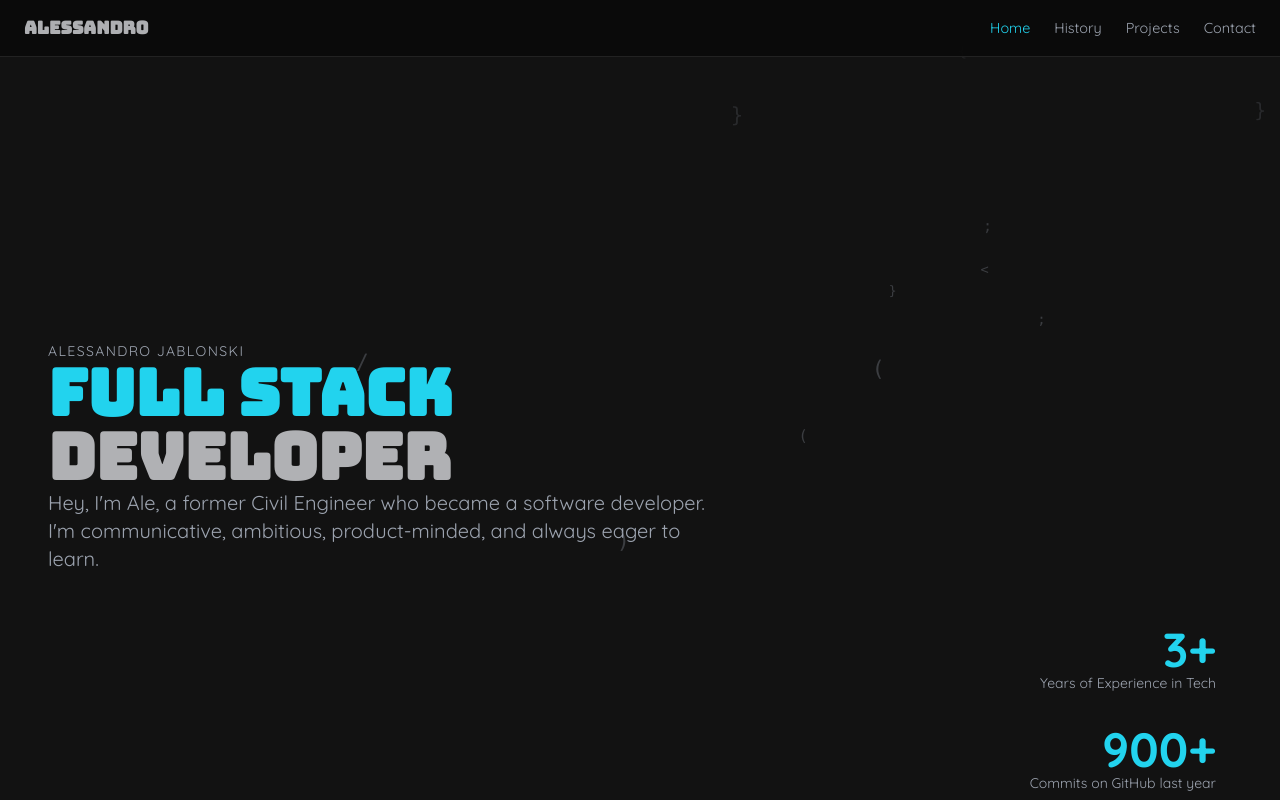
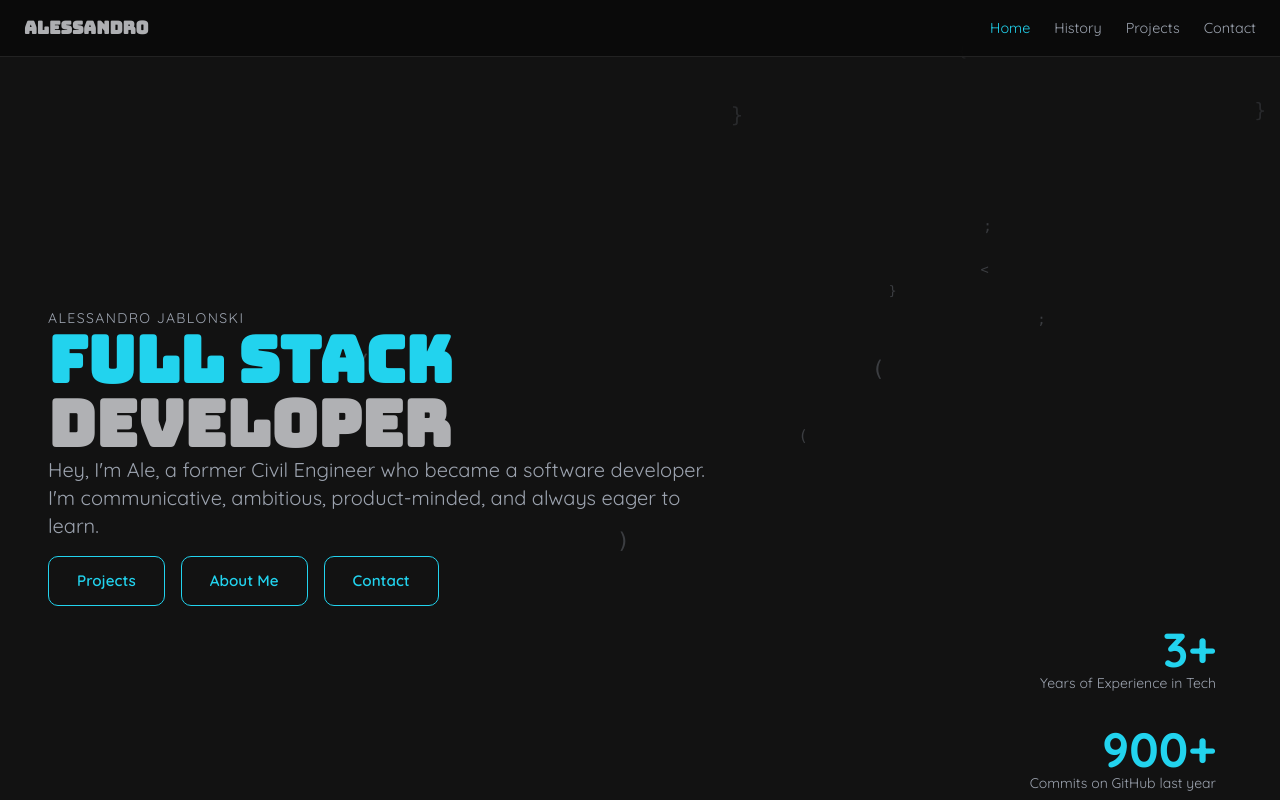
Before and after one commit to ale2502/portfolio-website, a React (Vite) app: page / in a window 1280 px wide. Shown: the top 800 px of the page. Built offline with nearby package versions, Linux system fonts and the light colour scheme.

Commit message:
Add hero nav buttons and simplify entrance animation

```diff
--- a/src/index.css
+++ b/src/index.css
@@ -113,6 +113,35 @@ h3 {
 
 main {
   flex: 1;
+}
+
+/* Hero buttons */
+.hero-btn {
+  display: inline-flex;
+  align-items: center;
+  justify-content: center;
+  padding: 0.75rem 1.75rem;
+  border-radius: 10px;
+  border: 1px solid var(--accent);
+  background: transparent;
+  color: var(--accent);
+  font-size: 0.95rem;
+  font-weight: 600;
+  transition:
+    background-color 0.2s ease,
+    color 0.2s ease,
+    transform 0.15s ease;
+}
+
+.hero-btn:hover {
+  background: var(--accent);
+  color: var(--bg);
+  text-decoration: none;
+  transform: translateY(-2px);
+}
+
+.hero-actions {
+  margin-top: 1rem;
 }
 
 /* Header / Nav */
--- a/src/pages/Home.tsx
+++ b/src/pages/Home.tsx
@@ -2,6 +2,7 @@ import { useRef } from 'react';
 import { motion } from 'framer-motion';
 import { useGSAP } from '@gsap/react';
 import gsap from 'gsap';
+import { Link } from 'react-router-dom';
 import LiteYouTubeEmbed from 'react-lite-youtube-embed';
 import 'react-lite-youtube-embed/dist/LiteYouTubeEmbed.css';
 import Timeline from '../components/Timeline';
@@ -10,14 +11,6 @@ import Projects from '../components/Projects';
 const skills = ['TypeScript', 'React', 'Node.js', 'SQL', 'Git', 'CSS'];
 
 export default function Home() {
-  // Hero
-  const heroRef = useRef<HTMLElement>(null);
-  const nameRef = useRef<HTMLParagraphElement>(null);
-  const headingRef = useRef<HTMLHeadingElement>(null);
-  const paraRef = useRef<HTMLParagraphElement>(null);
-  const statYearsRef = useRef<HTMLDivElement>(null);
-  const statCommitsRef = useRef<HTMLDivElement>(null);
-
   // Video
   const videoSectionRef = useRef<HTMLElement>(null);
   const videoHeadingRef = useRef<HTMLHeadingElement>(null);
@@ -27,37 +20,14 @@ export default function Home() {
   const statementSectionRef = useRef<HTMLElement>(null);
   const statementTextRef = useRef<HTMLParagraphElement>(null);
 
-  // GSAP main hero
-  useGSAP(
-    () => {
-      const tl = gsap.timeline({
-        scrollTrigger: {
-          trigger: heroRef.current,
-          start: 'top top',
-          end: '+=60%',
-          scrub: 1,
-        },
-      });
-
-      tl.to(nameRef.current, { y: -90, ease: 'none' }, 0)
-        .to(headingRef.current, { y: -40, ease: 'none' }, 0)
-        .to(paraRef.current, { y: 30, ease: 'none' }, 0)
-        .to(statYearsRef.current, { y: -30, ease: 'none' }, 0)
-        .to(statCommitsRef.current, { y: 45, ease: 'none' }, 0)
-        .to(
-          [
-            nameRef.current,
-            headingRef.current,
-            paraRef.current,
-            statYearsRef.current,
-            statCommitsRef.current,
-          ],
-          { opacity: 0, ease: 'none' },
-          0.4,
-        );
+  const fadeUp = {
+    hidden: { opacity: 0, y: 20 },
+    visible: {
+      opacity: 1,
+      y: 0,
+      transition: { duration: 0.6, ease: 'easeOut' },
     },
-    { scope: heroRef },
-  );
+  };
 
   // GSAP video
   useGSAP(
@@ -105,46 +75,71 @@ export default function Home() {
   return (
     <>
       {/* Hero */}
-      <section
-        ref={heroRef}
-        className="relative flex items-center min-h-screen"
-      >
+      <section className="relative flex items-center min-h-screen">
         <div className="container text-left flex items-start gap-8 md:gap-16">
-          <div className="container text-left">
-            <p
-              ref={nameRef}
+          <motion.div
+            className="container text-left"
+            initial="hidden"
+            animate="visible"
+            variants={{ visible: { transition: { staggerChildren: 0.15 } } }}
+          >
+            <motion.p
+              variants={fadeUp}
               className="font-display text-sm md:text-ls tracking-widest text-text-muted uppercase mb-2"
             >
               Alessandro Jablonski
-            </p>
-            <h1 ref={headingRef} className="text-6xl md:text-8xl">
+            </motion.p>
+            <motion.h1 variants={fadeUp} className="text-6xl md:text-8xl">
               <span className="text-accent">FULL STACK</span>
               <br />
               DEVELOPER
-            </h1>
-            <p
-              ref={paraRef}
+            </motion.h1>
+            <motion.p
+              variants={fadeUp}
               className="mt-6 max-w-2xl text-lg md:text-xl text-text-muted"
             >
               Hey, I'm Ale, a former Civil Engineer who became a software
               developer. I'm communicative, ambitious, product-minded, and
               always eager to learn.
-            </p>
-          </div>
+            </motion.p>
+            <motion.div
+              variants={fadeUp}
+              className="hero-actions flex flex-wrap gap-4"
+            >
+              <Link to="/projects" className="hero-btn">
+                Projects
+              </Link>
+              <Link to="/about" className="hero-btn">
+                About Me
+              </Link>
+              <Link to="/contact" className="hero-btn">
+                Contact
+              </Link>
+            </motion.div>
+          </motion.div>
         </div>
         <div className="absolute bottom-10 right-6 md:bottom-16 md:right-16 text-right">
-          <div ref={statYearsRef}>
+          <motion.div
+            initial={{ opacity: 0, y: 20 }}
+            animate={{ opacity: 1, y: 0 }}
+            transition={{ duration: 0.6, delay: 0.6, ease: 'easeOut' }}
+          >
             <p className="text-4xl md:text-5xl font-bold text-accent">3+</p>
             <p className="text-sm text-text-muted">
               Years of Experience in Tech
             </p>
-          </div>
-          <div ref={statCommitsRef} className="stat-gap">
+          </motion.div>
+          <motion.div
+            initial={{ opacity: 0, y: 20 }}
+            animate={{ opacity: 1, y: 0 }}
+            transition={{ duration: 0.6, delay: 0.75, ease: 'easeOut' }}
+            className="stat-gap"
+          >
             <p className="text-4xl md:text-5xl font-bold text-accent">900+</p>
             <p className="text-sm text-text-muted">
               Commits on GitHub last year
             </p>
-          </div>
+          </motion.div>
         </div>
       </section>
 
```
Also changed, not shown: .claude/skills/tailwind-layer-check/SKILL.md (added).
